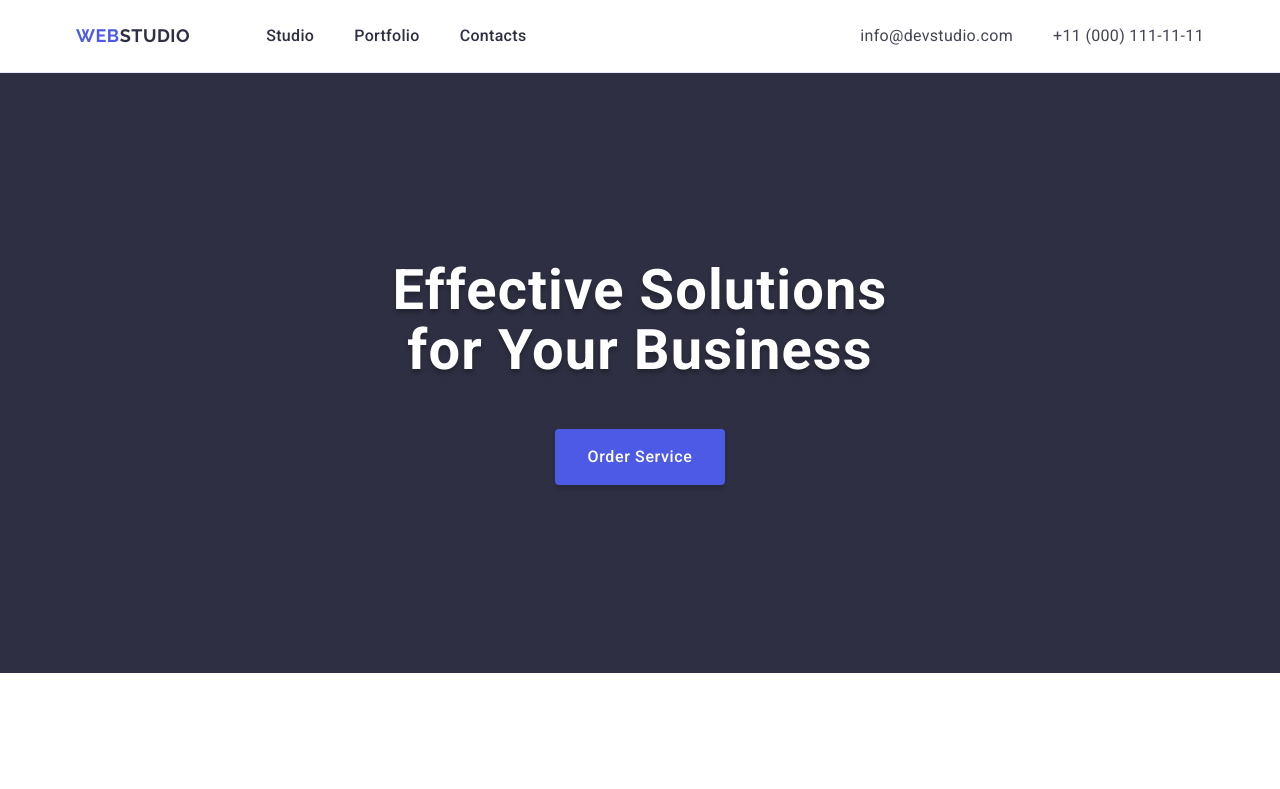
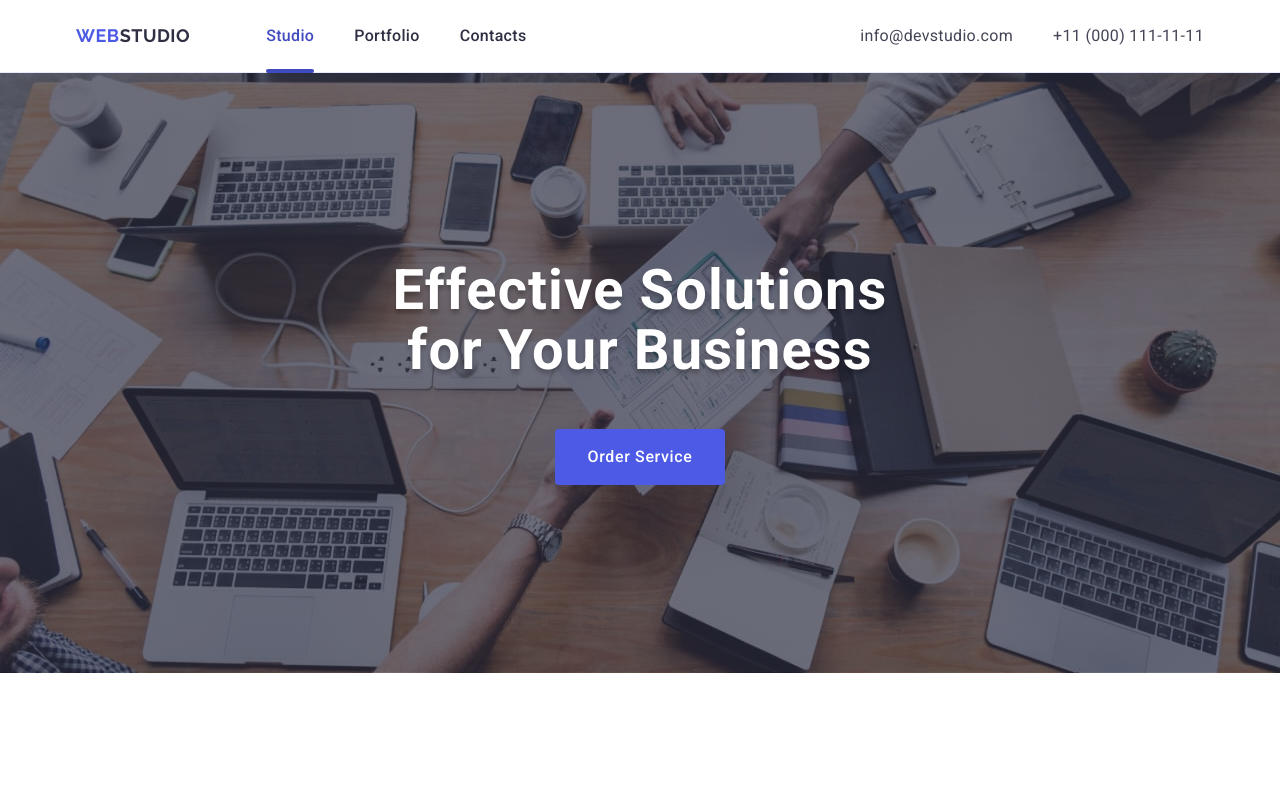
Before and after one commit to Inessa17/goit-markup-hw-4, a plain HTML site: page index.html in a window 1280 px wide. Shown: the top 789 px of the page. Drawn offline with nearby package versions, Linux system fonts and the light colour scheme.

Commit message:
aded hero bg img and btn styles

```diff
--- a/css/style.css
+++ b/css/style.css
@@ -41,6 +41,10 @@ img {
 /* =========== Header styles =========== */
 .page-header {
   border-bottom: 1px solid #e7e9fc;
+  margin-right: auto;
+  margin-left: auto;
+  box-shadow: 0px 2px 1px rgba(46, 47, 66, 0.08),
+    0px 1px 1px rgba(46, 47, 66, 0.16), 0px 1px 6px rgba(46, 47, 66, 0.08);
 }
 
 .header-container {
@@ -53,7 +57,7 @@ img {
   align-items: center;
 }
 
-.logo {
+.logo-header {
   font-family: "Raleway", sans-serif;
   font-weight: 700;
   font-size: 18px;
@@ -81,11 +85,28 @@ img {
   line-height: 1.5;
   letter-spacing: 0.02em;
   color: #2e2f42;
+  transition: color 250ms cubic-bezier(0.4, 0, 0.2, 1);
 }
 
 .menu-link:hover,
 .menu-link:focus {
   color: #404bbf;
+}
+
+.current {
+  position: relative;
+  color: #404bbf;
+}
+
+.current::after {
+  content: "";
+  position: absolute;
+  left: 0;
+  bottom: -1px;
+  border-radius: 2px;
+  background-color: #404bbf;
+  height: 4px;
+  width: 100%;
 }
 
 .page-contact {
@@ -103,6 +124,7 @@ img {
   line-height: 1.5;
   letter-spacing: 0.02em;
   color: #434455;
+  transition: color 250ms cubic-bezier(0.4, 0, 0.2, 1);
 }
 
 .address-link:hover,
@@ -112,13 +134,24 @@ img {
 
 .page-contact {
   font-style: normal;
+  margin-left: auto;
 }
 
 /* =========== Hero Section styles =========== */
-
 .hero {
+  max-width: 1440px;
+  margin-right: auto;
+  margin-left: auto;
   background: #2e2f42;
   padding: 188px 0;
+  background-size: cover;
+  background-image: linear-gradient(
+      rgba(46, 47, 66, 0.7),
+      rgba(46, 47, 66, 0.7)
+    ),
+    url("../images/people-office.jpg");
+  background-repeat: no-repeat;
+  background-position: center;
 }
 
 .hero-title {
@@ -127,13 +160,12 @@ img {
   text-align: center;
   line-height: 1.07;
   letter-spacing: 0.02em;
-  color: #ffffff;
-  background: #2e2f42;
-  text-shadow: 0px 4px 4px rgba(0, 0, 0, 0.25);
   max-width: 496px;
   margin-bottom: 48px;
   margin-left: auto;
   margin-right: auto;
+  color: #ffffff;
+  text-shadow: 0px 4px 4px rgba(0, 0, 0, 0.25);
 }
 
 .btn-service {
@@ -150,21 +182,21 @@ img {
   gap: 10px;
   border: none;
   border-radius: 4px;
-  box-shadow: 0px 4px 4px 0px rgba(0, 0, 0, 0.15);
   min-width: 169px;
   height: 56px;
   align-items: center;
   cursor: pointer;
+  transition: background-color 250ms cubic-bezier(0.4, 0, 0.2, 1);
 }
 
 .btn-service:hover,
 .btn-service:focus {
   color: #ffffff;
-  background: #404bbf;
+  background-color: #404bbf;
+  box-shadow: 0 4px 4px 0 rgba(0, 0, 0, 0.15);
 }
 
 /* =========== Benefits Section styles =========== */
-
 .benefits {
   padding: 120px 0;
 }
--- a/index.html
+++ b/index.html
@@ -25,12 +25,12 @@
     <header class="page-header">
       <div class="container header-container">
         <nav class="page-nav">
-          <a class="logo" href="./index.html"
+          <a class="logo-header" href="./index.html"
             >Web<span class="logo-black-header">Studio</span>
           </a>
           <ul class="menu">
             <li class="menu-item">
-              <a class="menu-link" href="./index.html">Studio</a>
+              <a class="menu-link current" href="./index.html">Studio</a>
             </li>
             <li class="menu-item">
               <a class="menu-link" href="">Portfolio</a>
```
Also changed, not shown: images/people-office.jpg (added), 2 other files.
